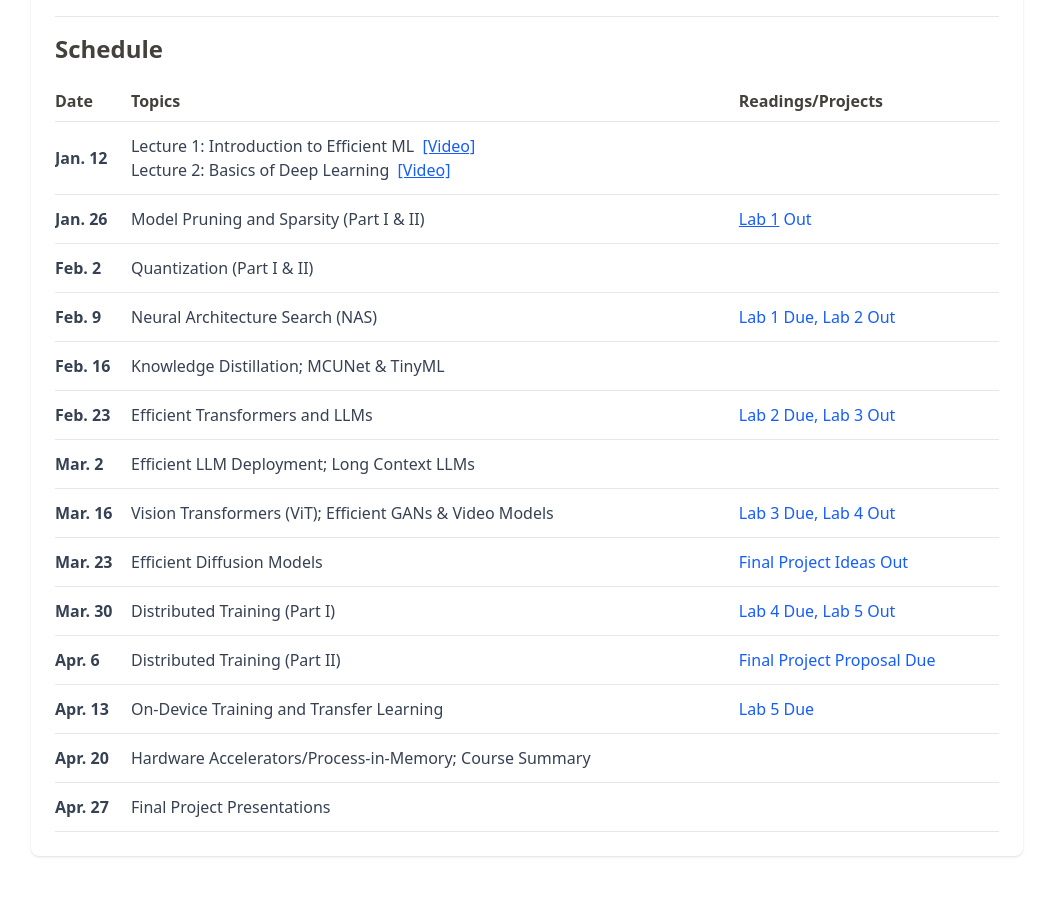
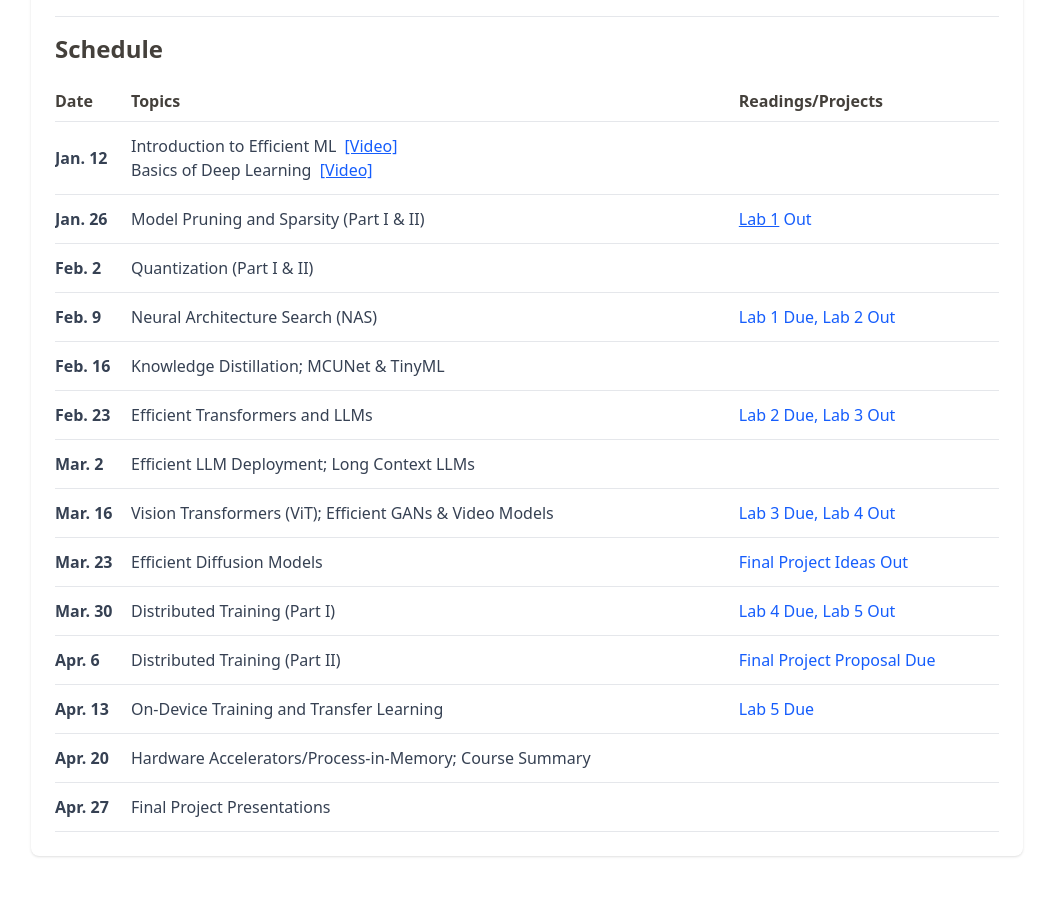
Before and after one commit to NEXUS-Pitt/nexus-pitt.github.io, a React (Vite) app: page /#/course in a window 1280 px wide. Shown: the part 1120-2039 px from the top of the page, without its empty margins (113-1166 px from the left). Built offline with nearby package versions, Linux system fonts and the light colour scheme; a web font is replaced by a local one.

Commit message:
Update CoursePage.tsx

```diff
--- a/src/components/Course/CoursePage.tsx
+++ b/src/components/Course/CoursePage.tsx
@@ -141,10 +141,10 @@ const CoursePage: React.FC = () => {
                                     <tr className="border-b border-gray-200">
                                         <td className="py-3 font-semibold">Jan. 12</td>
                                         <td className="py-3">
-                                            Lecture 1: Introduction to Efficient ML
+                                            Introduction to Efficient ML
                                             &nbsp;<a href="https://youtu.be/amAnp0bzS14" className="text-blue-600 underline" target="_blank" rel="noopener noreferrer">[Video]</a>
                                             <br />
-                                            Lecture 2: Basics of Deep Learning
+                                            Basics of Deep Learning
                                             &nbsp;<a href="https://youtu.be/rm6u0G9SKKA" className="text-blue-600 underline" target="_blank" rel="noopener noreferrer">[Video]</a>
                                         </td>
                                         <td className="py-3" />
```
